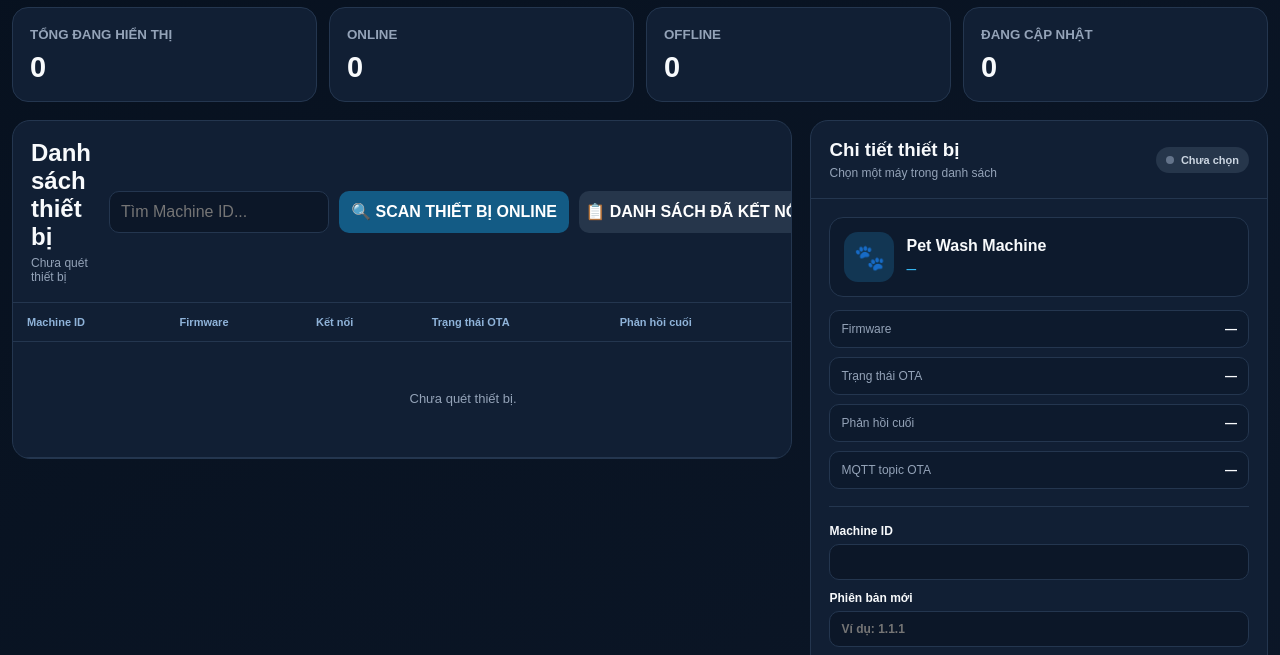
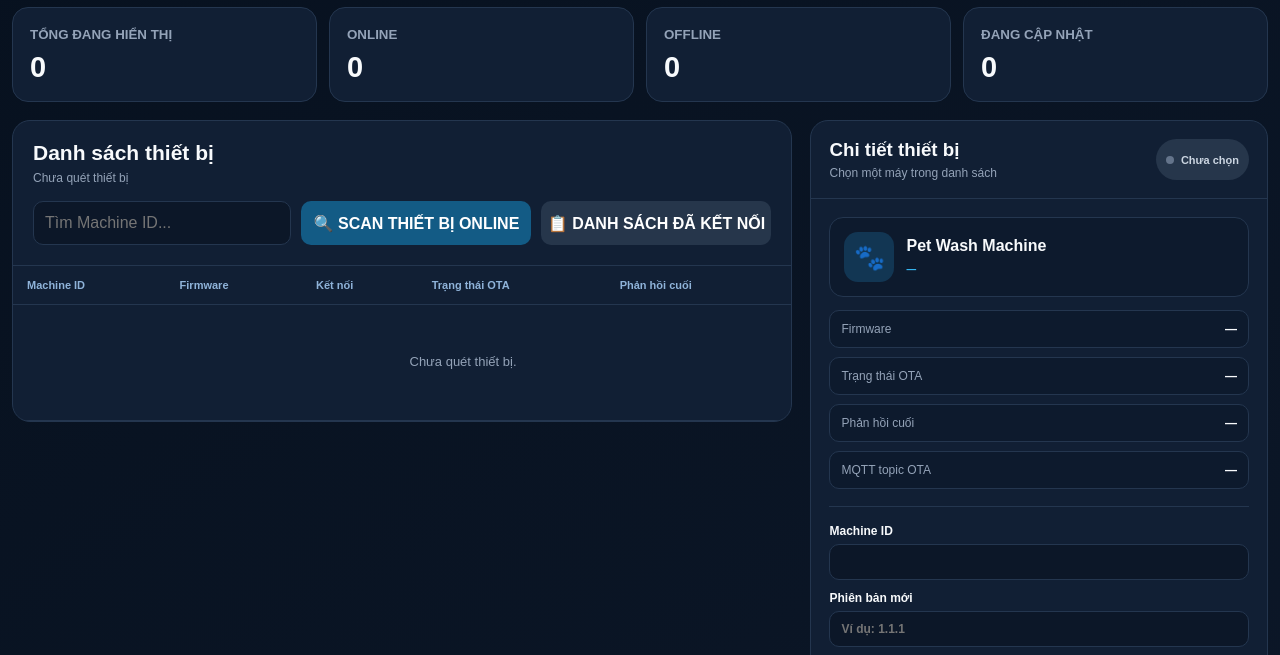
Before and after one commit to TranHau99/OTA_SERVER, a website: page public/index.html in a window 1280 px wide. Shown: the part 83-738 px from the top of the page. Drawn offline with Linux system fonts and the light colour scheme.

Commit message:
Upgrade dashboard layout to V3

```diff
--- a/public/index.html
+++ b/public/index.html
@@ -10,11 +10,11 @@
 button,input{font:inherit}.app{width:min(1400px,calc(100% - 24px));margin:auto;padding:20px 0}
 .top{display:flex;justify-content:space-between;align-items:center;gap:16px;margin-bottom:18px}.brand{display:flex;align-items:center;gap:12px}.logo{width:52px;height:52px;display:grid;place-items:center;border-radius:15px;background:#123653;font-size:27px}.brand h1{margin:0;font-size:28px}.brand p{margin:4px 0 0;color:var(--muted);font-size:13px}.cloud{padding:10px 14px;border-radius:999px;color:#bbf7d0;background:#103a31;font-weight:700;font-size:13px}
 .stats{display:grid;grid-template-columns:repeat(4,1fr);gap:12px;margin-bottom:18px}.stat{padding:17px;border:1px solid var(--line);border-radius:16px;background:var(--panel)}.stat small{color:var(--muted);font-weight:700}.stat strong{display:block;margin-top:8px;font-size:29px}
-.layout{display:grid;grid-template-columns:1.45fr .85fr;gap:18px;align-items:start}.panel{border:1px solid var(--line);border-radius:18px;background:var(--panel);overflow:hidden}.head{display:flex;justify-content:space-between;align-items:center;gap:18px;padding:18px;border-bottom:1px solid var(--line)}.head h2,.head h3{margin:0}.head p{margin:5px 0 0;color:var(--muted);font-size:12px}.tools{display:grid;grid-template-columns:minmax(220px,1fr) 230px 230px;align-items:stretch;gap:10px}.tools input{width:100%;min-width:0;height:42px}.tools input,.form input{padding:10px 11px;border:1px solid var(--line);border-radius:10px;color:var(--text);background:#0c1728}.tools .btn{width:230px;height:42px;display:flex;align-items:center;justify-content:center;gap:7px;white-space:nowrap}.btn{border:0;border-radius:10px;padding:10px 12px;color:#fff;background:#135b85;font-weight:700;transition:transform .2s ease,box-shadow .2s ease,filter .2s ease}.btn.secondary{background:#26364b}.btn:hover:not(:disabled){transform:translateY(-1px);filter:brightness(1.08);box-shadow:0 7px 18px rgba(0,0,0,.22)}.btn:disabled{opacity:.55;cursor:not-allowed}
+.layout{display:grid;grid-template-columns:1.45fr .85fr;gap:18px;align-items:start}.panel{border:1px solid var(--line);border-radius:18px;background:var(--panel);overflow:hidden}.head{display:flex;justify-content:space-between;gap:14px;padding:18px;border-bottom:1px solid var(--line)}.head h2,.head h3{margin:0}.head p{margin:5px 0 0;color:var(--muted);font-size:12px}.list-head{display:block;padding:20px;border-bottom:1px solid var(--line)}.list-title h2{margin:0;font-size:21px;white-space:nowrap}.list-title p{margin:6px 0 0;color:var(--muted);font-size:12px}.tools{display:grid;grid-template-columns:minmax(240px,1fr) 230px 230px;gap:10px;align-items:center;margin-top:16px}.tools input{width:100%;min-width:0;height:44px}.tools input,.form input{padding:10px 11px;border:1px solid var(--line);border-radius:10px;color:var(--text);background:#0c1728}.tools .btn{width:100%;height:44px;display:flex;align-items:center;justify-content:center;white-space:nowrap}.btn{border:0;border-radius:10px;padding:10px 12px;color:#fff;background:#135b85;font-weight:700;transition:transform .2s ease,filter .2s ease}.btn.secondary{background:#26364b}.btn:hover:not(:disabled){transform:translateY(-1px);filter:brightness(1.08)}.btn:disabled{opacity:.55;cursor:not-allowed}
 .table-wrap{overflow:auto}table{width:100%;min-width:900px;border-collapse:collapse}th,td{padding:13px 14px;border-bottom:1px solid var(--line);text-align:left;font-size:13px}th{color:#8fb3d9;font-size:11px}.machine{color:#8edfff;font-family:Consolas,monospace;font-weight:700}.badge{display:inline-flex;align-items:center;gap:7px;padding:7px 10px;border-radius:999px;font-size:11px;font-weight:700}.badge:before{content:"";width:8px;height:8px;border-radius:50%}.online{color:#bbf7d0;background:#103a31}.online:before{background:var(--green)}.offline{color:#fecaca;background:#382536}.offline:before{background:var(--red)}.updating{color:#bae6fd;background:#153a52}.updating:before{background:#38bdf8}.unknown{color:#cbd5e1;background:#26364b}.unknown:before{background:#64748b}.actions{display:flex;gap:7px}.select,.delete{border:0;border-radius:9px;padding:8px 10px;font-weight:700;color:white}.select{background:var(--blue)}.delete{background:#482b3a;color:#fecaca}.empty{padding:34px;text-align:center;color:var(--muted);line-height:1.6}
 .details{position:sticky;top:14px}.body{padding:18px}.device{display:flex;align-items:center;gap:12px;padding:14px;border:1px solid var(--line);border-radius:14px;background:#0d1a2d}.device-icon{width:50px;height:50px;display:grid;place-items:center;border-radius:14px;background:#123653;font-size:25px}.device-name{font-weight:800}.device-id{margin-top:4px;color:#38bdf8;font-family:Consolas,monospace}.info{display:grid;gap:9px;margin-top:13px}.row{display:flex;justify-content:space-between;gap:12px;padding:11px;border:1px solid var(--line);border-radius:10px;background:#0d1a2d}.row span:first-child{color:var(--muted);font-size:12px}.row span:last-child{text-align:right;font-size:12px;font-weight:700}.divider{height:1px;background:var(--line);margin:17px 0}.form{display:grid;gap:11px}.form label{font-size:12px;font-weight:700}.form input{width:100%;margin-top:6px}.update{width:100%;padding:13px;border:0;border-radius:11px;color:white;background:linear-gradient(135deg,#38bdf8,#0284c7);font-weight:800}.update:disabled{opacity:.5}
 .progress,.message{display:none;margin-top:12px;padding:12px;border-radius:11px;background:#0d1a2d;border:1px solid var(--line)}.bar-track{height:12px;border-radius:99px;background:#26364b;overflow:hidden}.bar{height:100%;width:0;background:linear-gradient(90deg,#38bdf8,#22c55e)}.message.info,.message.success,.message.error{display:block}.message.success{color:#bbf7d0}.message.error{color:#fecaca}.log{margin-top:16px;max-height:170px;overflow:auto;padding:10px;border:1px solid var(--line);border-radius:11px;background:#08111d;font:11px Consolas,monospace}.log-line{padding:6px;border-bottom:1px dashed #26364b}.modal{position:fixed;inset:0;display:none;align-items:center;justify-content:center;padding:20px;background:#020617cc}.modal.show{display:flex}.modal-card{width:min(420px,100%);padding:22px;border-radius:18px;background:#111f34;border:1px solid var(--line)}.modal-card h3{text-align:center;margin-top:0}.modal-actions{display:grid;grid-template-columns:1fr 1fr;gap:10px;margin-top:16px}.modal-card input{width:100%;padding:11px;border:1px solid var(--line);border-radius:10px;color:white;background:#0c1728}.footer{text-align:center;color:#64748b;font-size:12px;margin-top:20px}
-@media(max-width:1180px){.tools{grid-template-columns:minmax(200px,1fr) 210px 210px}.tools .btn{width:210px;font-size:12px}}@media(max-width:1000px){.layout{grid-template-columns:1fr}.details{position:static}.tools{grid-template-columns:minmax(220px,1fr) 230px 230px}.tools .btn{width:230px;font-size:13px}}@media(max-width:820px){.head{align-items:flex-start;flex-direction:column}.tools{width:100%;grid-template-columns:1fr 1fr}.tools input{grid-column:1/-1}.tools .btn{width:100%}}@media(max-width:560px){.stats{grid-template-columns:1fr 1fr}.top{align-items:flex-start;flex-direction:column}.tools{grid-template-columns:1fr}.tools input{grid-column:auto}.tools .btn{width:100%}}
+@media(max-width:1180px){.tools{grid-template-columns:minmax(210px,1fr) 210px 210px}}@media(max-width:1000px){.layout{grid-template-columns:1fr}.details{position:static}}@media(max-width:820px){.stats{grid-template-columns:1fr 1fr}.top,.head{align-items:flex-start;flex-direction:column}.tools{grid-template-columns:1fr 1fr;width:100%}.tools input{grid-column:1/-1}}@media(max-width:560px){.tools{grid-template-columns:1fr}.tools input{grid-column:auto}.tools .btn{width:100%}}
 </style>
 </head>
 <body>
@@ -33,8 +33,12 @@ button,input{font:inherit}.app{width:min(1400px,calc(100% - 24px));margin:auto;p
 
 <main class="layout">
 <section class="panel">
-  <div class="head">
-    <div><h2>Danh sách thiết bị</h2><p id="listModeText">Chưa quét thiết bị</p></div>
+  <div class="list-head">
+    <div class="list-title">
+      <h2>Danh sách thiết bị</h2>
+      <p id="listModeText">Chưa quét thiết bị</p>
+    </div>
+
     <div class="tools">
       <input id="searchInput" placeholder="Tìm Machine ID...">
       <button id="scanOnlineButton" class="btn">🔍 SCAN THIẾT BỊ ONLINE</button>
```
